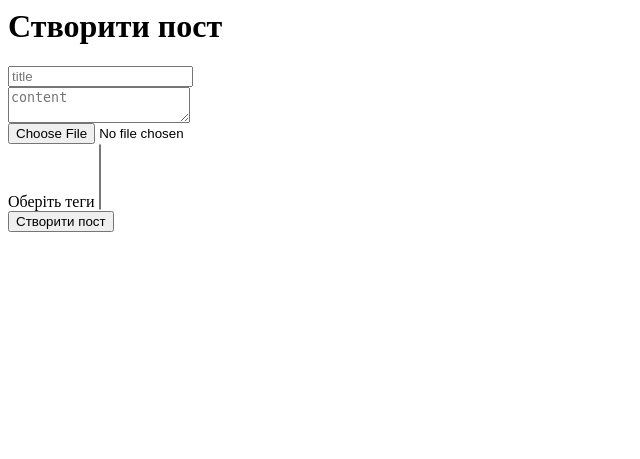
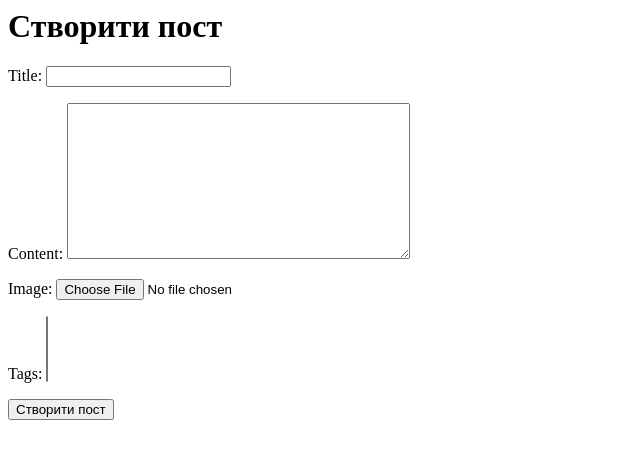
Before and after one commit to dmytrolarin/social_network_1600, a Django app: page /post/create/ in a window 1280 px wide. Shown: the top 459 px of the page, without its empty margins (0-640 px from the left). Run offline with Django 5.2, Linux system fonts and the light colour scheme; data that the repository does not hold is empty.

Commit message:
created post form class

```diff
--- /dev/null
+++ b/social_network/post_app/forms.py
@@ -0,0 +1,11 @@
+from django import forms
+from .models import Tag
+
+
+class PostForm(forms.Form):
+    title = forms.CharField(max_length= 50, required= True)
+    content = forms.CharField(widget=forms.Textarea())
+    image = forms.ImageField()
+    tags = forms.ModelMultipleChoiceField(
+        queryset= Tag.objects.all(),
+    )
--- a/social_network/post_app/templates/post_app/create_post.html
+++ b/social_network/post_app/templates/post_app/create_post.html
@@ -8,23 +8,7 @@
     <h1>Створити пост</h1>
     <form method="post" enctype="multipart/form-data">
       {% csrf_token %}
-      <div>
-        <input type="text" placeholder="title" name="title" required />
-      </div>
-      <div>
-        <textarea name="content" placeholder="content" required></textarea>
-      </div>
-      <div>
-        <input type="file" accept="image/*" name="image" />
-      </div>
-      <div>
-        <label for="tags">Оберіть теги</label>
-        <select name="" id="tags" multiple>
-          {% for tag in tags %}
-            <option value="">{{tag.name}}</option>
-          {% endfor %}
-        </select>
-      </div>
+      {{ form.as_p }}
       <button>Створити пост</button>
     </form>
   </body>
--- a/social_network/post_app/views.py
+++ b/social_network/post_app/views.py
@@ -1,14 +1,34 @@
 from django.shortcuts import render
-from .models import Tag
+from .models import Tag, Post
+from user_app.models import Profile
+from .forms import PostForm
 
 
-# Create your views here.
 def render_create_post(request):
     tags = Tag.objects.all()
     if request.method == 'POST':
-        print(request.POST)
+        title = request.POST.get('title')
+        content = request.POST.get('content')
+        image = request.FILES.get('image')
+        chosen_tags = request.POST.getlist('tags')
+        author = Profile.objects.get(user = request.user)
+
+        new_post = Post.objects.create(
+            title = title,
+            content = content,
+            image = image,
+            author = author
+        )
+
+        if chosen_tags:
+            new_post.tags.set(chosen_tags)
+
+
     return render(
         request,
         "post_app/create_post.html",
-        context={'tags': tags}
+        context={
+            'tags': tags,
+            'form': PostForm()
+            }
         )
```
